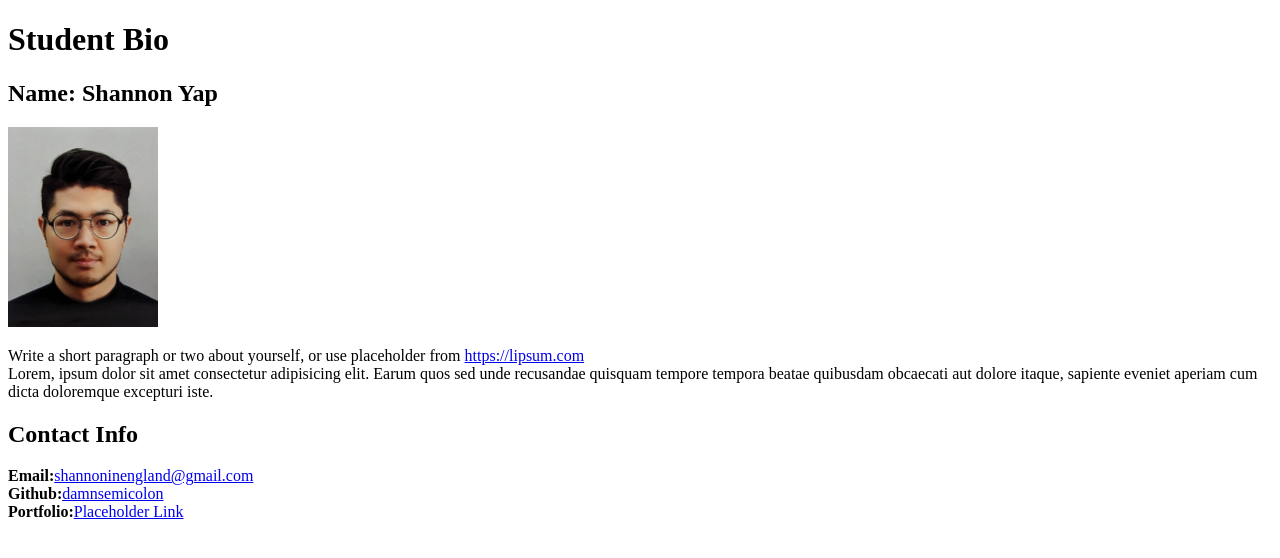
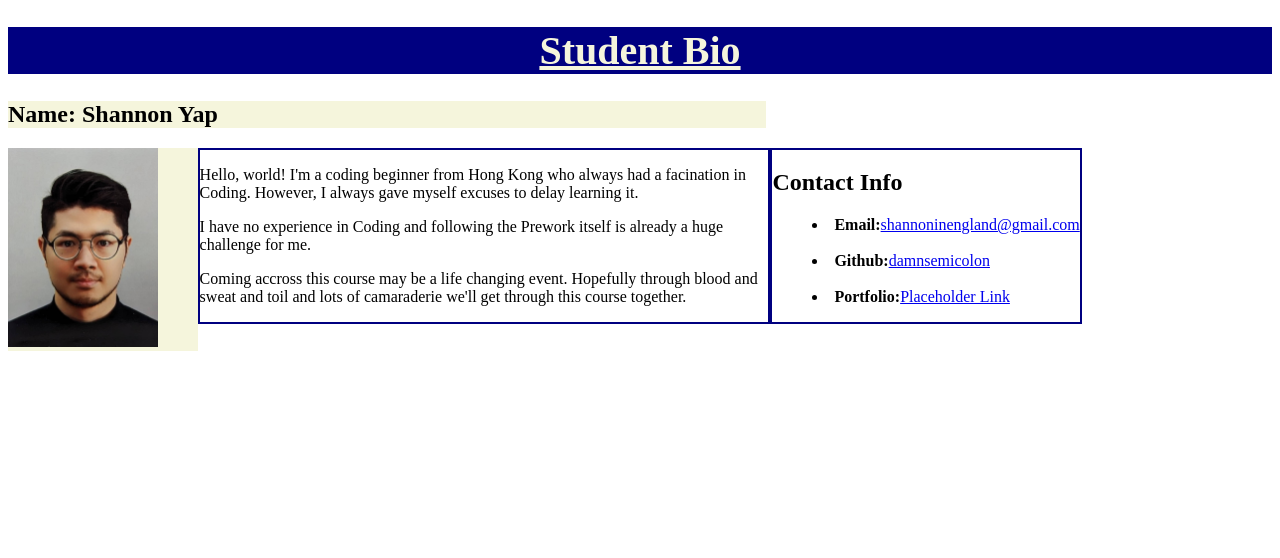
Before and after one commit to damnsemicolon/student-bio, a plain HTML site: page index.html in a window 1280 px wide. Drawn offline with Linux system fonts and the light colour scheme.

Commit message:
update-for-20oct

```diff
--- /dev/null
+++ b/assets/style.css
@@ -0,0 +1,64 @@
+
+    /*  Commenting with forward-slash + asterisk
+	and end with back-slash + asterisk. */
+
+    /* header */
+
+    #header {
+      margin: 0px 0px 0px 0px;  /*t r b l (top right bottom left) */
+      font-size: 20px;              /*size of font  */
+      color: beige;               /* color of text  */
+      text-align: center;           /* Align the text to the center */
+      text-decoration: underline;   /* Underlines the text. */
+      background-color: navy;     /* Sets the background color. */
+    }
+
+    /* myname */
+
+    #myname {
+      margin: 15px 0px 15px 0px;
+      width: 60%;
+      background-color:beige;
+      font-size: 100%;
+      text-align: left;
+    }
+
+    #image {
+      margin: 0 0 0 0;
+      width:15%;
+      height:40%;
+      background-color:beige;
+      margin-left: auto; /*what's this for*/
+      margin-right: auto; /*what's this for*/
+      float:left;
+      display: block; /*what's this for */
+    }
+
+    /* h3 heading tags */
+
+    #intro-text {
+      border-style: solid;
+      border-width: 2px;
+      /* More info here: http://www.w3schools.com/cssref/pr_list-style-position.asp */
+      border-color: navy;
+      width:45%;
+      /*height:40%;*/
+      font-size:100%;
+      float:left;
+    }
+
+    /* All unordered list tags */
+
+    #contact-info {
+      text-align: left;
+      font-size: 100%;
+      /* Give an element a solid border. */
+      border-style: solid;
+      /* Render the border 5 pixels thick. */
+      border-width: 2px;
+      /* Include bullets in the content flow. */
+      /* More info here: http://www.w3schools.com/cssref/pr_list-style-position.asp */
+      border-color: navy;
+      list-style-position: inside;
+      float:left;
+    }
--- a/index.html
+++ b/index.html
@@ -4,30 +4,54 @@
         <meta charset="UTF-8">
         <meta http-equiv="X-UA-Compatible" content="IE=edge">
         <meta name="viewport" content="width=device-width, initial-scale=1.0">
+        <meta name="author" content="Shannon Yap">
+        <meta name="description" content="A practice of CSS stylesheet.">
+
         <title>Student Bio</title>
-    <link rel="stylesheet" href="style.css">
+        <link rel="stylesheet" href="assets/style.css">
     </head>
 
     <body>
+    <!-- Header -->
+        <div id="header">
             <header>
                 <h1>Student Bio</h1>
+
+            </header>
+        </div>
+
+    <!-- Name -->
+        <div id="myname">
              <h2><strong>Name: </strong>Shannon Yap</h2>
-    </header>
-    <div>
+         </div>
     <!-- Image -->
-    <img src="image.jpeg" width=150px alt="Student Photo" />
+        <div id="image">
+            <img src="assets/image.jpeg" width=150px alt="Student Photo" />
+        </div>
+    <!-- Self Introduction -->
+        <div id="intro-text">
             <p>
-        Write a short paragraph or two about yourself, or use placeholder from <a href="https://lipsum.com">https://lipsum.com</a> <br>
-        Lorem, ipsum dolor sit amet consectetur adipisicing elit. Earum quos sed unde recusandae quisquam tempore tempora beatae quibusdam obcaecati aut dolore itaque, sapiente eveniet aperiam cum dicta doloremque excepturi iste.
+                Hello, world! I'm a coding beginner from Hong Kong who always had a facination in Coding. However, I always gave myself excuses to delay learning it.
+            </p>
+
+            <p>
+                I have no experience in Coding and following the Prework itself is already a huge challenge for me.
+            </p>
+
+            <p>
+                Coming accross this course may be a life changing event. Hopefully through blood and sweat and toil and lots of camaraderie we'll get through this course together.
             </p>
         </div>
 
-<!-- h2: Tier-2 Headline -->
+    <!-- Contact Info -->
+
+        <div id="contact-info">
             <h2>Contact Info</h2>
-
-<!-- Unlisted List-->
-<strong>Email:</strong><a href="shannoninengland@gmail.com">shannoninengland@gmail.com</a><br>
-<strong>Github:</strong><a href="https://github.com/damnsemicolon/">damnsemicolon</a><br>
-<strong>Portfolio:</strong><a href="#">Placeholder Link</a>
+            <ul>
+             <li><strong>Email:</strong><a href="mailto:shannoninengland@gmail.com">shannoninengland@gmail.com</a></li><br>
+             <li><strong>Github:</strong><a href="https://github.com/damnsemicolon/">damnsemicolon</a></li><br>
+             <li><strong>Portfolio:</strong><a href="#">Placeholder Link</a></li>
+            </ul>
+        </div>
     </body>
 </html>
```
Also changed, not shown: assets/image.jpeg (renamed from image.jpeg). Lines whose indentation alone changed are shown as unchanged.
